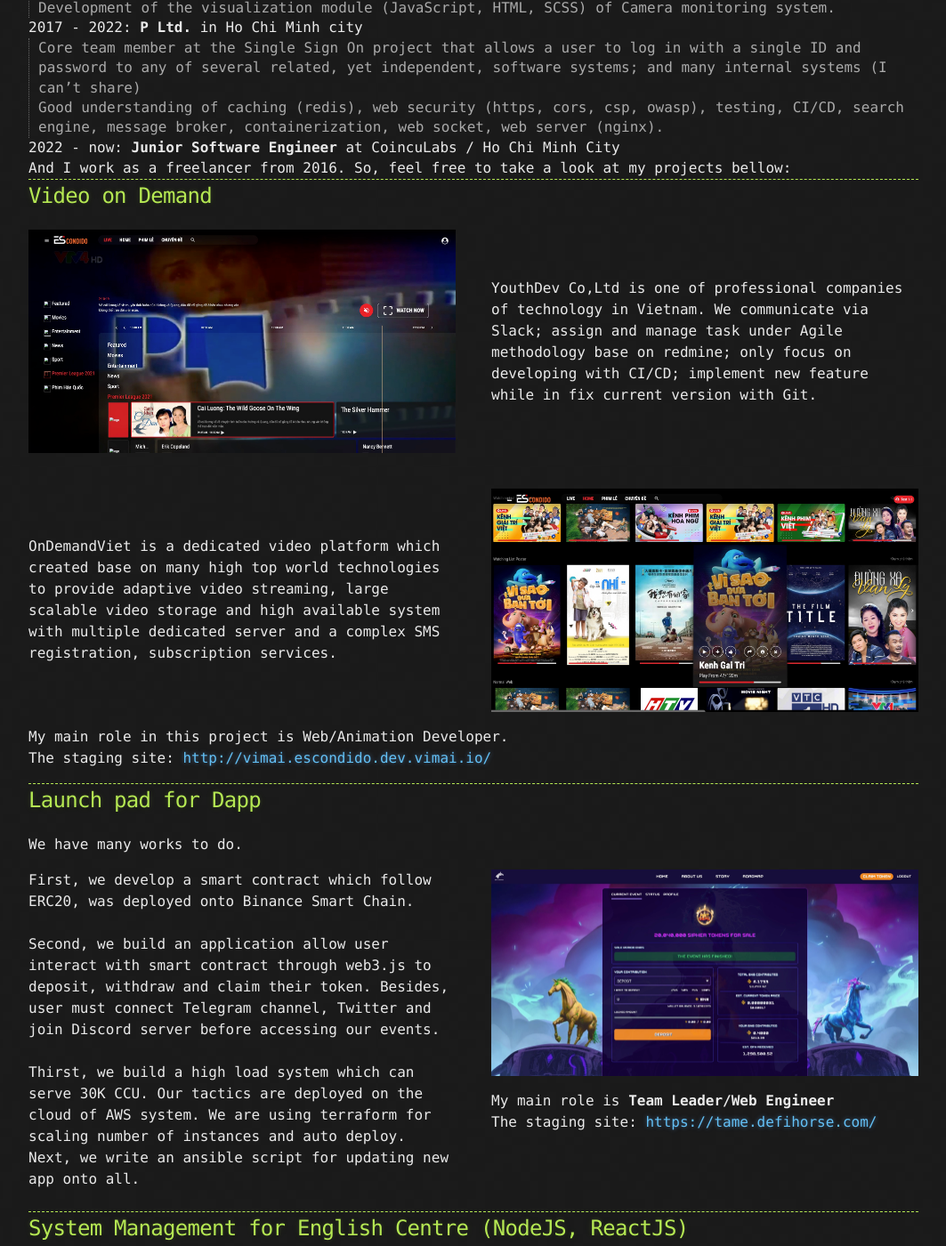
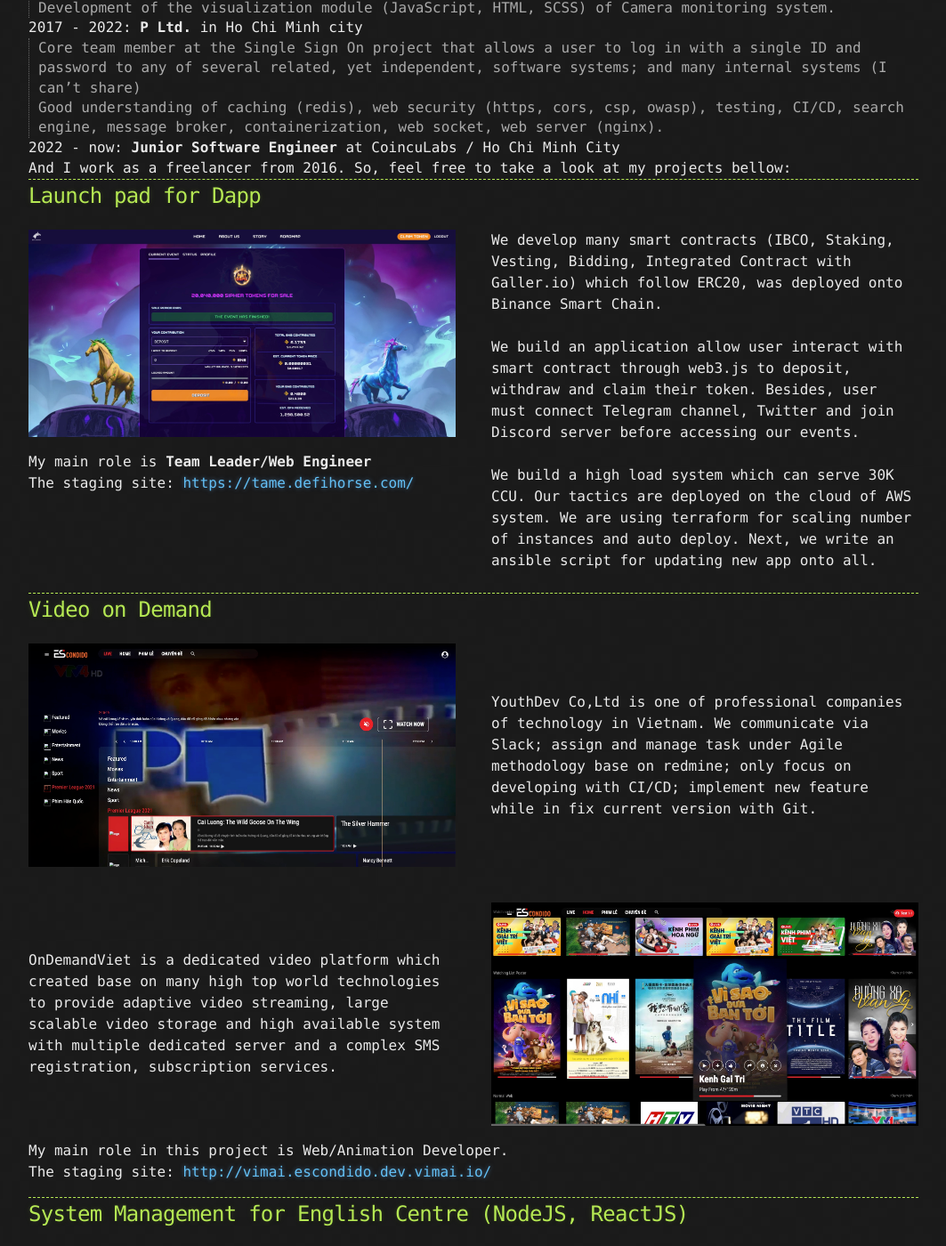
Before and after one commit to galvin96/vihu96, a Jekyll site: the page built from index.md, in a window 1280 px wide and 1400 px high, scrolled down 2668 px. Shown: the whole window at 89% size, without its empty margins (108-1171 px from the left). Built offline with Jekyll 4.4.1, drawn with Linux system fonts in a browser that asks for light colours.

Commit message:
Move launch pad project to the head

```diff
--- a/index.md
+++ b/index.md
@@ -222,6 +222,25 @@
 
 ***
 
+## Launch pad for Dapp
+
+<div class="grid gap-10 grid-cols-1 md:grid-cols-2 mt-4">
+   <div>
+      <img src="/assets/images/projects/launch-pad.jpeg" alt="lauch pad for dapp" loading="lazy"/>
+      <div class="mt-4">
+         My main role is <strong>Team Leader/Web Engineer</strong><br/>
+         The staging site: <a href="https://tame.defihorse.com/" target="_blank">https://tame.defihorse.com/</a>
+      </div>
+   </div>
+   <div>
+      We develop many smart contracts (IBCO, Staking, Vesting, Bidding, Integrated Contract with Galler.io) which follow ERC20, was deployed onto Binance Smart Chain. <br/><br/>
+      We build an application allow user interact with smart contract through web3.js to deposit, withdraw and claim their token. Besides, user must connect Telegram channel, Twitter and join Discord server before accessing our events.<br/><br/>
+      We build a high load system which can serve 30K CCU. Our tactics are deployed on the cloud of AWS system. We are using terraform for scaling number of instances and auto deploy. Next, we write an ansible script for updating new app onto all.<br/><br/>
+   </div>
+</div>
+
+***
+
 ## Video on Demand
 
 <div class="grid gap-10 grid-cols-1 md:grid-cols-2">
@@ -235,27 +254,6 @@
    My main role in this project is Web/Animation Developer. <br/>
    The staging site: <a href="http://vimai.escondido.dev.vimai.io/" target="_blank">http://vimai.escondido.dev.vimai.io/</a>
 </p>
-
-***
-
-## Launch pad for Dapp
-
-We have many works to do.
-
-<div class="grid gap-10 grid-cols-1 md:grid-cols-2 mt-4">
-   <div>
-      First, we develop a smart contract which follow ERC20, was deployed onto Binance Smart Chain. <br/><br/>
-      Second, we build an application allow user interact with smart contract through web3.js to deposit, withdraw and claim their token. Besides, user must connect Telegram channel, Twitter and join Discord server before accessing our events.<br/><br/>
-      Thirst, we build a high load system which can serve 30K CCU. Our tactics are deployed on the cloud of AWS system. We are using terraform for scaling number of instances and auto deploy. Next, we write an ansible script for updating new app onto all.<br/><br/>
-   </div>
-   <div>
-      <img src="/assets/images/projects/launch-pad.jpeg" alt="lauch pad for dapp" loading="lazy"/>
-      <div class="mt-4">
-         My main role is <strong>Team Leader/Web Engineer</strong><br/>
-         The staging site: <a href="https://tame.defihorse.com/" target="_blank">https://tame.defihorse.com/</a>
-      </div>
-   </div>
-</div>
 
 ***
 
```
